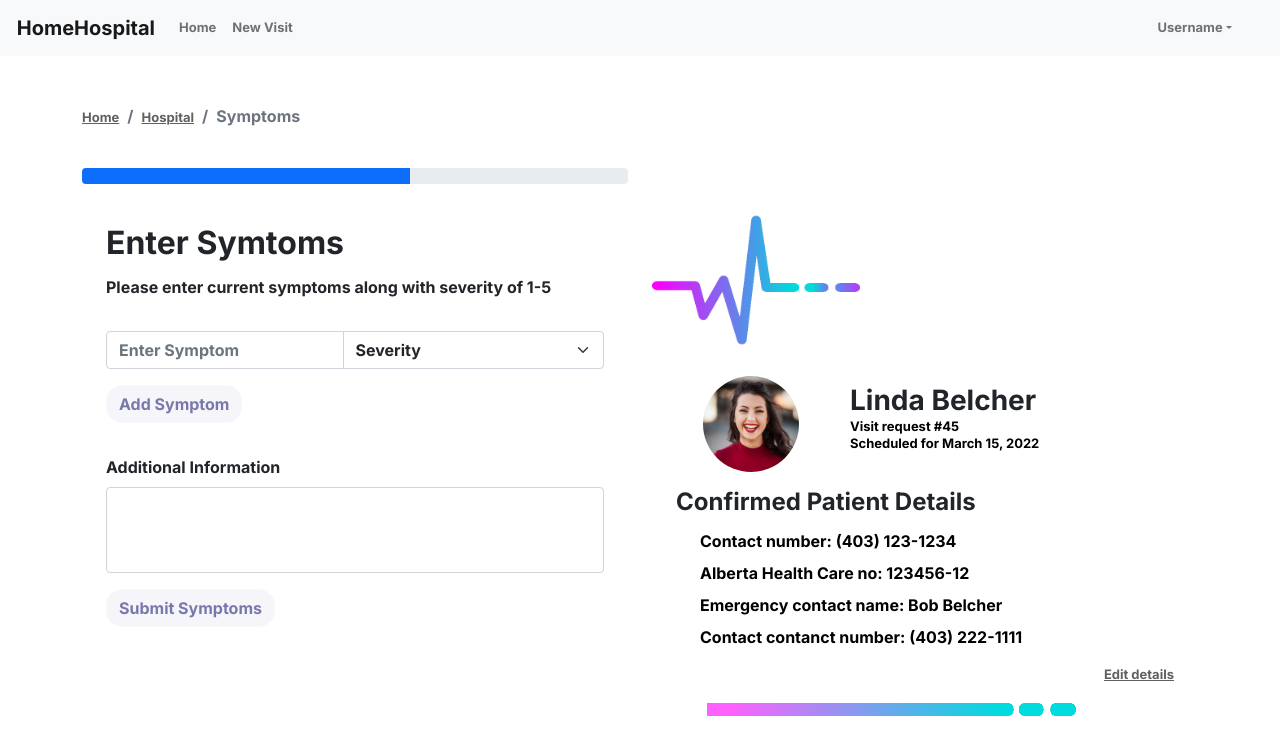
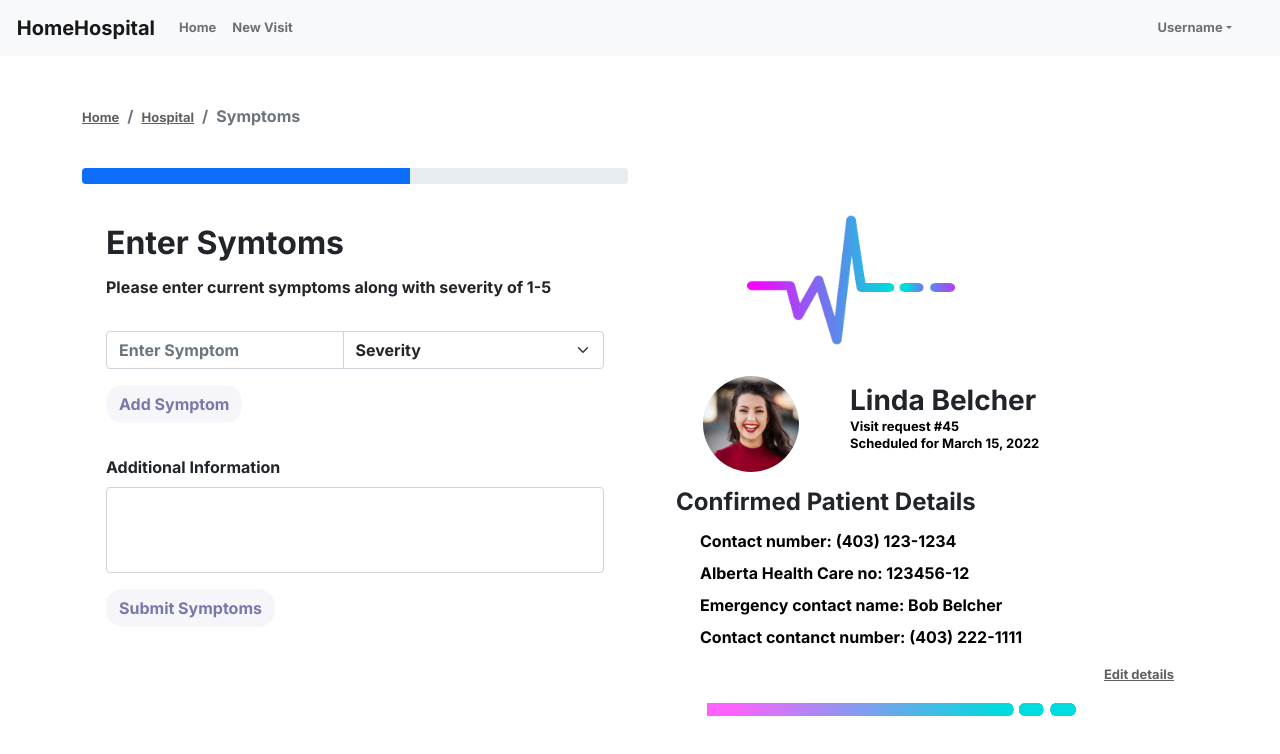
Before and after one commit to liamandaidan/HomeHospital, a React (Create React App) app in the folder HomeHospital-Frontend/hh-front/: page /symptoms in a window 1280 px wide. Shown: the top 754 px of the page. Built offline with nearby package versions, Linux system fonts and the light colour scheme.

Commit message:
fix component CSS

```diff
--- a/HomeHospital-Frontend/hh-front/src/pages/SymptomsPage.js
+++ b/HomeHospital-Frontend/hh-front/src/pages/SymptomsPage.js
@@ -39,8 +39,8 @@ function SymptomsPage() {
             </div>
           </Col>
           <Col>
-            <Row>
-              <Col>
+            <Row className="justify-content-md-center">
+              <Col className="offset-md-2">
                 <img
                   src={logo}
                   alt="heartbeat-logo"
```
